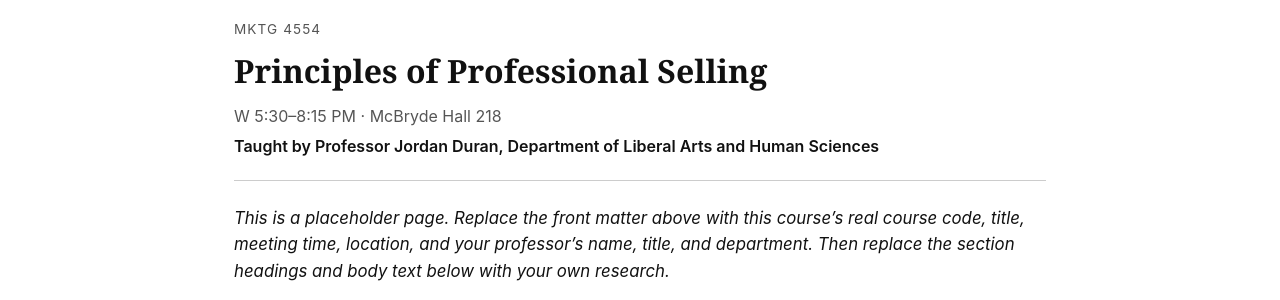
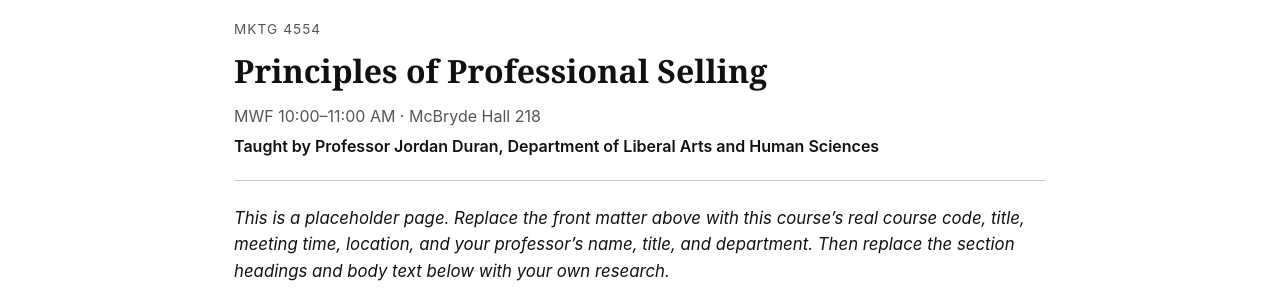
Before and after one commit to annaolszowy27/myawesomesemester, a Jekyll site: the page built from _courses/course-03.md, in a window 1280 px wide. Shown: the part 148-448 px from the top of the page. Built offline with Jekyll 4.4.1, drawn with Linux system fonts in a browser that asks for light colours.

Commit message:
Update course-03.md

```diff
--- a/_courses/course-03.md
+++ b/_courses/course-03.md
@@ -2,7 +2,7 @@
 course_number: 2
 course_code: "MKTG 4554"
 course_title: "Principles of Professional Selling"
-meeting_time: "W 5:30–8:15 PM"
+meeting_time: "MWF 10:00–11:00 AM"
 location: "McBryde Hall 218"
 instructor_name: "Professor Jordan Duran"
 instructor_department: "Department of Liberal Arts and Human Sciences"
```
